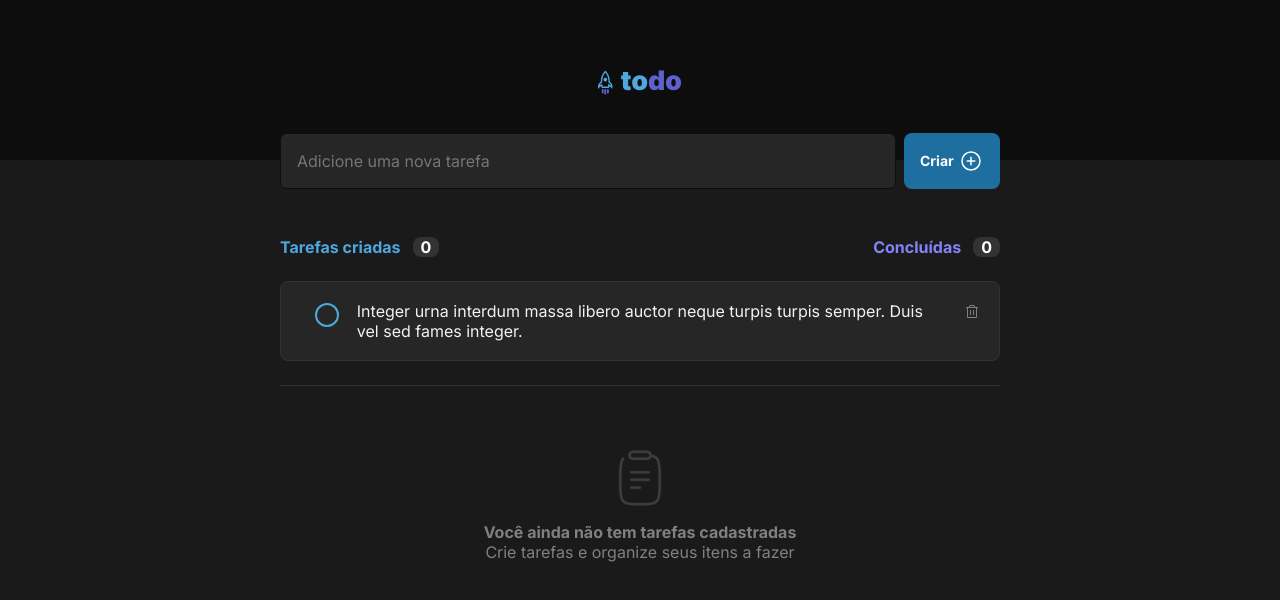
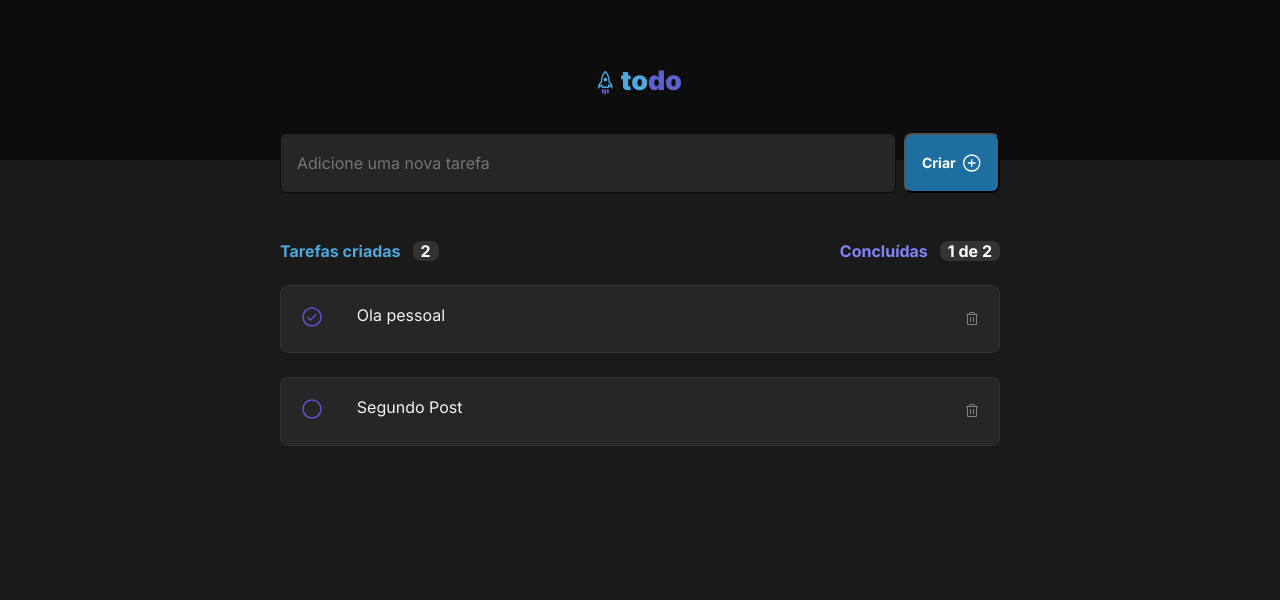
Before and after one commit to GabrielGurris/ToDoList-RocketSeat, a React (Vite) app: page / in a window 1280 px wide. Shown: the top 600 px of the page. Built offline with nearby package versions, Linux system fonts and the light colour scheme.

Commit message:
finishing CRUD

```diff
--- a/src/App.jsx
+++ b/src/App.jsx
@@ -1,17 +1,68 @@
-import { NoTask } from './NoTask'
-import { Task } from './Task'
+import { NoTask } from './NoTask';
+import { CreateTask } from './CreateTask'
 import { Header } from './components/Header'
-import { TasksList } from './components/TasksList'
+import { useState } from 'react';
+
 import './global.css'
+import { TasksList } from './components/TasksList';
+
 
 export function App() {
+
+  const [tasksList, setTasksList] = useState([
+    {
+      id: 1,
+      content: 'Ola pessoal',
+      isChecked: true
+    },
+    {
+      id: 2,
+      content: 'Segundo Post',
+      isChecked: false
+    }
+])
+
+  function handleCreateNewTask (content) {
+    event.preventDefault();
+
+    setTasksList([...tasksList, { id: tasksList.length + 1, content: content, isChecked: false}])
+  }
+
+  function handleCheck (content) {
+    const updateTasks = tasksList.map(x => {
+      if (x.content === content)
+        x.isChecked = !x.isChecked
+      return x;
+      })
+
+    setTasksList(updateTasks);
+  }
+
+  function handleDeleteTask(content) {
+    setTasksList(state => [...state.filter(x => x.content !== content)]);
+  }
+
+  const createdTasks = tasksList.length;
+
+  const finishedTasks = tasksList.filter(x => x.isChecked).length;
+
   return (
     <>
       <div >
         <Header />
-        <Task />
-        <TasksList />
-        <NoTask />
+        <CreateTask handleCreateNewTask={handleCreateNewTask} createdTasks={createdTasks} finishedTasks={finishedTasks} />
+        {tasksList.map(task => {
+          return (
+          <TasksList
+              key={task.content}
+              content={task.content}
+              isChecked={task.isChecked}
+              handleCheck={() => handleCheck(task.content)}
+              handleDeleteTask={() => handleDeleteTask(task.content)}
+          />
+          )
+        })}
+        {tasksList.length <= 0 ? <NoTask /> : null}
 
       </div>
 
--- /dev/null
+++ b/src/CreateTask.jsx
@@ -0,0 +1,38 @@
+
+import styles from './CreateTask.module.css';
+import { PlusCircle } from "@phosphor-icons/react";
+import { useState } from 'react';
+
+
+export function CreateTask( {handleCreateNewTask, createdTasks, finishedTasks} ){
+
+    const [newTask, setNewTask] = useState('');
+
+    function handleNewTaskChange(event) {
+        setNewTask(event.target.value);
+      }
+
+    return (
+        <div>
+            <form onSubmit={() => handleCreateNewTask(newTask)} action="" className={styles.form}>
+                <input
+                    type="text"
+                    placeholder="Adicione uma nova tarefa"
+                    className={styles.input}
+                    value={newTask}
+                    onChange={handleNewTaskChange}
+                />
+                <button type="submit" className={styles.a}>Criar <PlusCircle size={24}/></button>
+            </form>
+            <header className={styles.header}>
+                <span>Tarefas criadas
+                    <div className={styles.number}>{createdTasks}</div>
+                </span>
+                <span>Concluídas
+                    <div className={styles.number}>{createdTasks ? finishedTasks + ' de ' + createdTasks : createdTasks }</div>
+                </span>
+            </header>
+
+        </div>
+    )
+}
--- a/src/NoTask.module.css
+++ b/src/NoTask.module.css
@@ -18,6 +18,7 @@
 
 .noTask span{
     color: var(--gray-300);
+    cursor: default;
 }
 
 .noTask span:nth-child(2){
--- a/src/Task.jsx
+++ /dev/null
@@ -1,25 +0,0 @@
-import styles from './Task.module.css';
-import { PlusCircle } from "@phosphor-icons/react";
-
-export function Task(){
-    return (
-        <div>
-            <form action="" className={styles.form}>
-                <input
-                    type="text"
-                    placeholder="Adicione uma nova tarefa"
-                    className={styles.input}
-                />
-                <a href="#" className={styles.a}>Criar <PlusCircle size={24}/></a>
-            </form>
-            <header className={styles.header}>
-                <span>Tarefas criadas
-                    <div className={styles.number}>0</div>
-                </span>
-                <span>Concluídas
-                    <div className={styles.number}>0</div>
-                </span>
-            </header>
-        </div>
-    )
-}
--- a/src/components/TasksList.jsx
+++ b/src/components/TasksList.jsx
@@ -1,16 +1,19 @@
-import { Trash } from "@phosphor-icons/react";
+/* eslint-disable react/prop-types */
+import { Circle, CheckCircle, Trash } from '@phosphor-icons/react'
 import styles from './TasksList.module.css';
 
-export function TasksList() {
+export function TasksList( {content, isChecked, handleCheck, handleDeleteTask} ) {
     return (
         <div>
             <div className={styles.main}>
                 <div className={styles.round}>
-                    <input type="checkbox" id="checkbox" />
-                    <label htmlFor="checkbox"></label>
+                {isChecked ?
+                    <CheckCircle size={24} color="#5E50CE" onClick={() => handleCheck(content)} />
+                    : <Circle size={24} color="#5E50CE" onClick={() => handleCheck(content)} />
+                }
                 </div>
-                <span>Integer urna interdum massa libero auctor neque turpis turpis semper. Duis vel sed fames integer.</span>
-                <a href="#"><Trash /></a>
+                <span>{content}</span>
+                <button onClick={handleDeleteTask} ><Trash /></button>
             </div>
         </div>
     )
--- a/src/components/TasksList.module.css
+++ b/src/components/TasksList.module.css
@@ -15,11 +15,13 @@
     grid-template-columns: 1fr 10fr 1fr;
 }
 
-.main a{
+.main button{
     margin-left: auto;
     margin-top: 0.2rem;
     cursor: pointer;
     color: var(--gray-300);
+    background: none;
+    border: none;
 }
 
 .round {
```
Also changed, not shown: src/CreateTask.module.css (renamed from src/Task.module.css).
